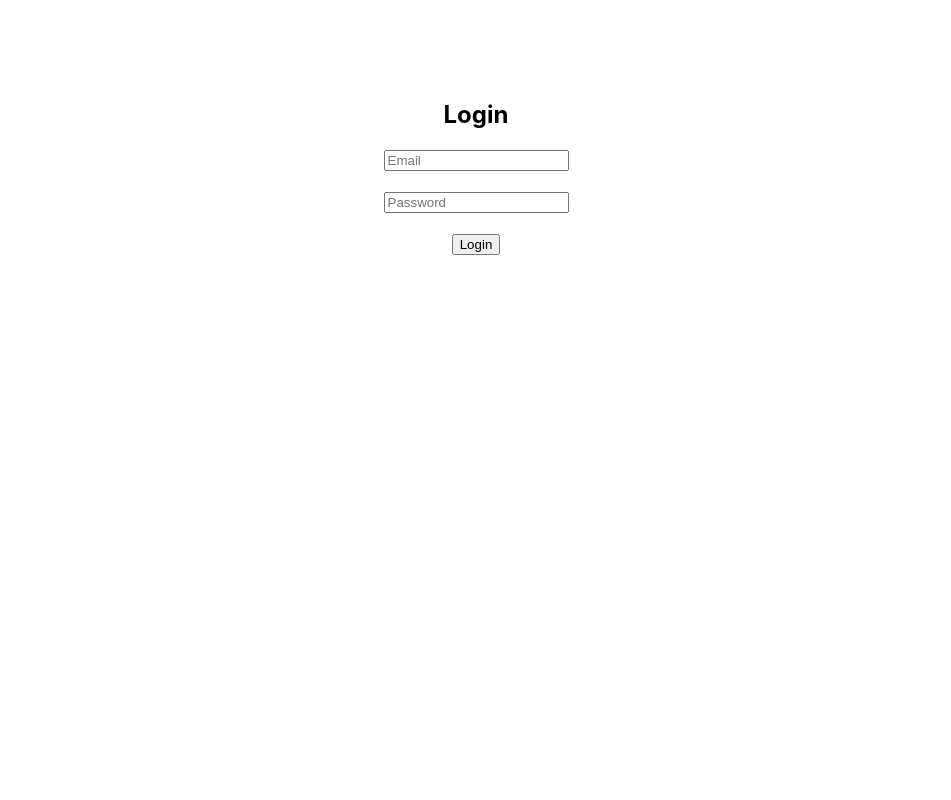
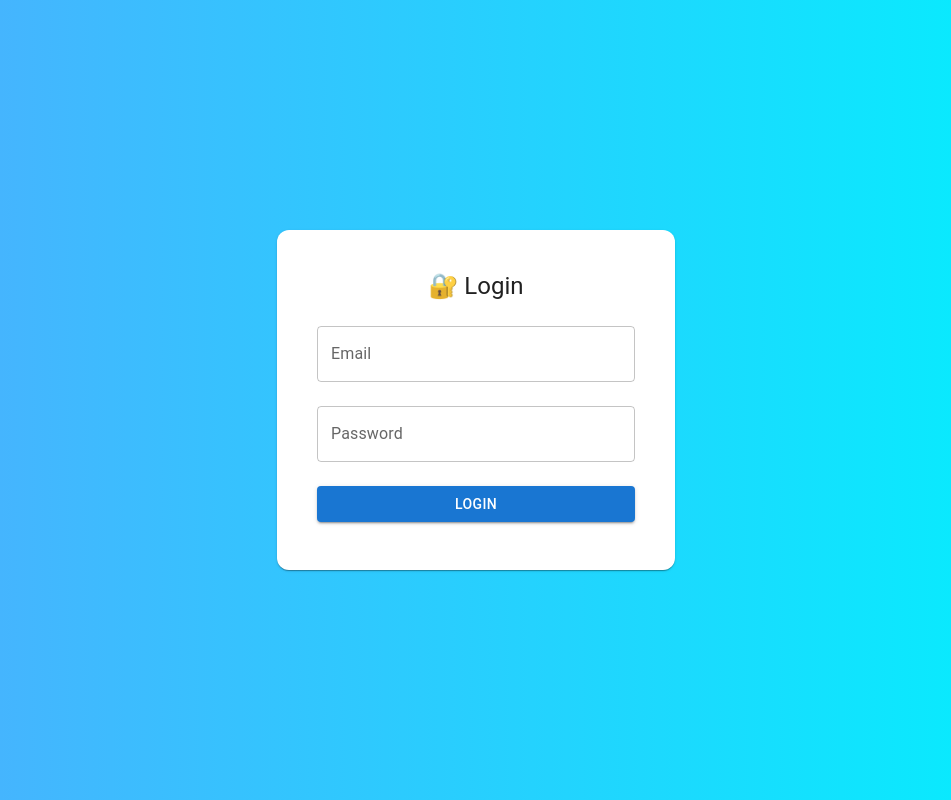
Before and after one commit to vartikapundeer15-oss/auth-rbac-project, a React (Create React App) app in the folder frontend/: page / in a window 1280 px wide. Shown: the whole page, without its empty margins (164-1115 px from the left). Built offline with nearby package versions, Linux system fonts and the light colour scheme.

Commit message:
improved UI with MUI

```diff
--- a/frontend/src/pages/Admin.js
+++ b/frontend/src/pages/Admin.js
@@ -1,3 +1,11 @@
+import { Typography } from "@mui/material";
+
 export default function Admin() {
-  return <h2>Admin Panel</h2>;
+  return (
+    <div style={{ textAlign: "center", marginTop: "100px" }}>
+      <Typography variant="h4" color="secondary">
+        Admin Panel 🔥
+      </Typography>
+    </div>
+  );
 }
--- a/frontend/src/pages/Dashboard.js
+++ b/frontend/src/pages/Dashboard.js
@@ -1,3 +1,21 @@
+import { Button, Typography } from "@mui/material";
+
 export default function Dashboard() {
-  return <h2>User Dashboard</h2>;
+  return (
+    <div style={{ textAlign: "center", marginTop: "100px" }}>
+      <Typography variant="h4">Welcome to Dashboard 🎉</Typography>
+
+      <Button
+        variant="contained"
+        color="error"
+        sx={{ mt: 3 }}
+        onClick={() => {
+          localStorage.clear();
+          window.location.href = "/";
+        }}
+      >
+        Logout
+      </Button>
+    </div>
+  );
 }
--- a/frontend/src/pages/Login.js
+++ b/frontend/src/pages/Login.js
@@ -1,12 +1,18 @@
 import React, { useState } from "react";
+import { TextField, Button, Card, CardContent, Typography, CircularProgress } from "@mui/material";
+import { useNavigate } from "react-router-dom";
 import API from "../api";
 
 function Login() {
   const [email, setEmail] = useState("");
   const [password, setPassword] = useState("");
+  const [loading, setLoading] = useState(false);
+
+  const navigate = useNavigate();
 
   const handleSubmit = async (e) => {
     e.preventDefault();
+    setLoading(true);
 
     try {
       const res = await API.post("/auth/login", { email, password });
@@ -14,33 +20,58 @@ function Login() {
       localStorage.setItem("token", res.data.token);
       localStorage.setItem("role", res.data.role);
 
-      alert("Login Success");
-      window.location.href = "/dashboard";
+      alert("Login Successful ✅");
+      navigate("/dashboard");
 
     } catch (err) {
-      alert("Invalid Credentials");
+      alert("Invalid Credentials ❌");
     }
+
+    setLoading(false);
   };
 
   return (
-    <div style={{ textAlign: "center", marginTop: "100px" }}>
-      <h2>Login</h2>
+    <div style={{
+      height: "100vh",
+      display: "flex",
+      justifyContent: "center",
+      alignItems: "center",
+      background: "linear-gradient(to right, #4facfe, #00f2fe)"
+    }}>
+      <Card sx={{ width: 350, padding: 3, borderRadius: 3 }}>
+        <CardContent>
+          <Typography variant="h5" align="center" gutterBottom>
+            🔐 Login
+          </Typography>
 
-      <form onSubmit={handleSubmit}>
-        <input
-          type="email"
-          placeholder="Email"
-          onChange={(e) => setEmail(e.target.value)}
-        /><br /><br />
+          <form onSubmit={handleSubmit}>
+            <TextField
+              fullWidth
+              label="Email"
+              margin="normal"
+              onChange={(e) => setEmail(e.target.value)}
+            />
 
-        <input
-          type="password"
-          placeholder="Password"
-          onChange={(e) => setPassword(e.target.value)}
-        /><br /><br />
+            <TextField
+              fullWidth
+              label="Password"
+              type="password"
+              margin="normal"
+              onChange={(e) => setPassword(e.target.value)}
+            />
 
-        <button type="submit">Login</button>
-      </form>
+            <Button
+              fullWidth
+              variant="contained"
+              sx={{ mt: 2 }}
+              type="submit"
+              disabled={loading}
+            >
+              {loading ? <CircularProgress size={24} /> : "Login"}
+            </Button>
+          </form>
+        </CardContent>
+      </Card>
     </div>
   );
 }
```
Also changed, not shown: 1 other file (tests, documents, lock files or other folders).
